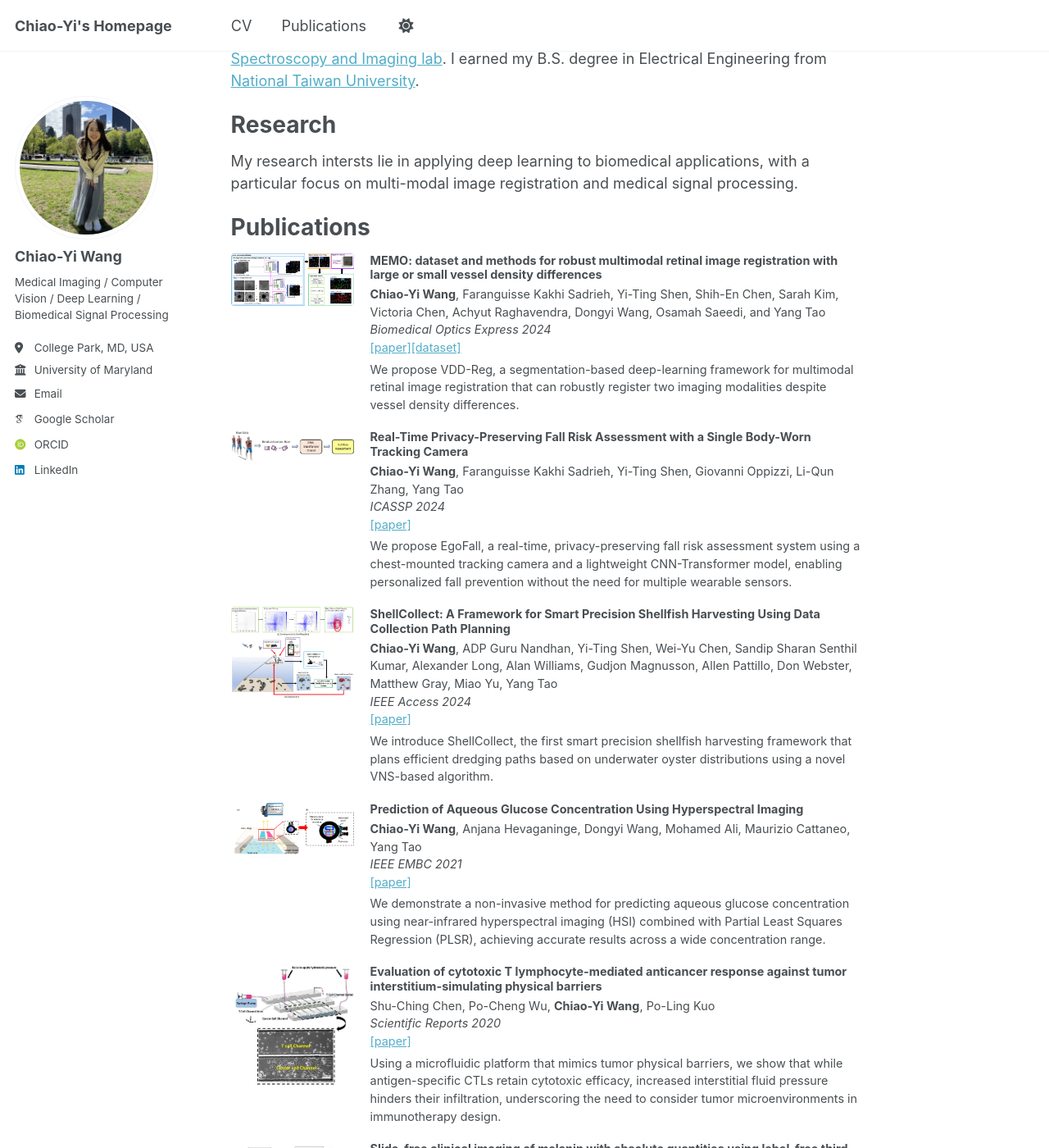
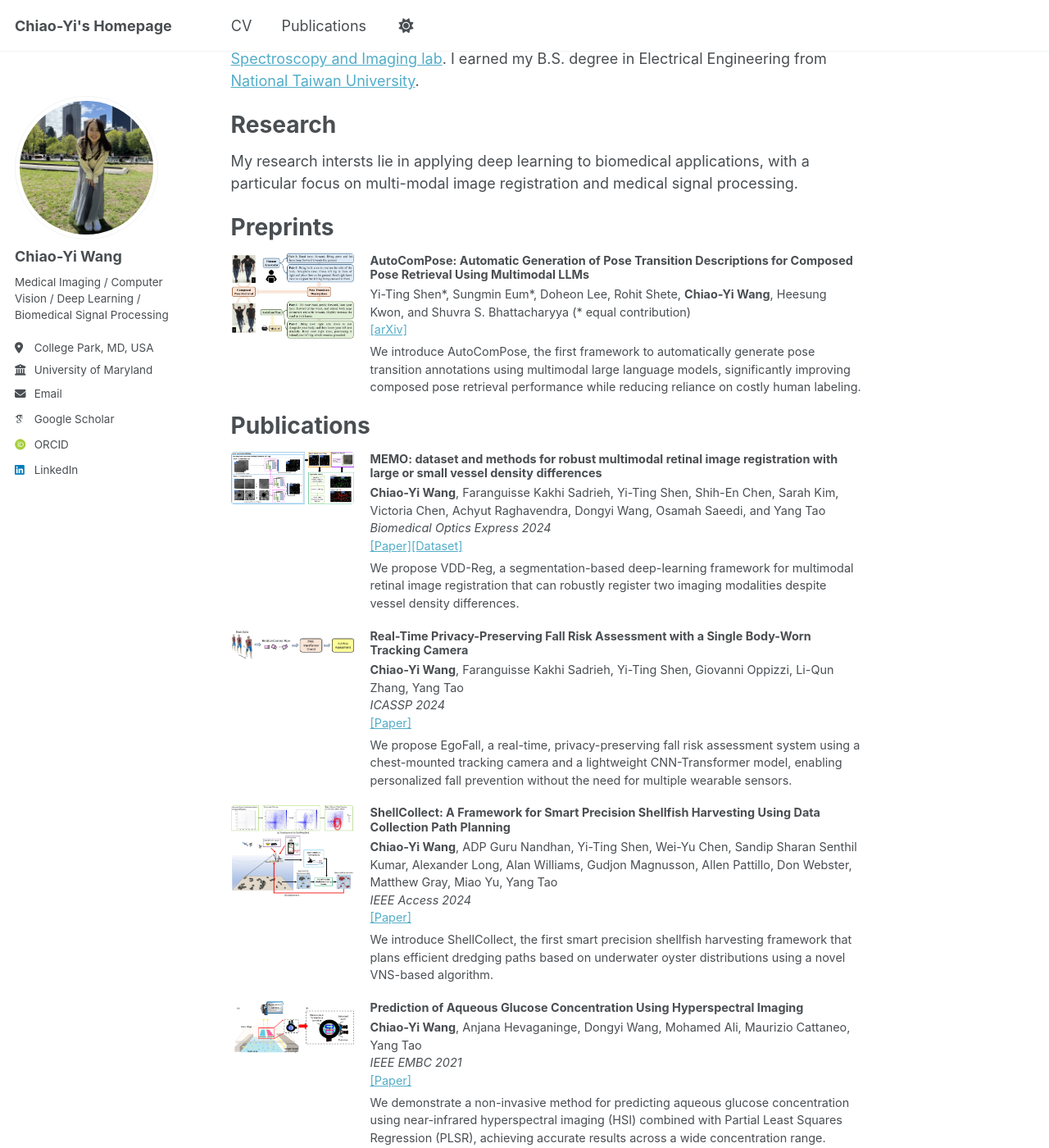
Before and after one commit to chiaoyiwang0424/chiaoyiwang0424.github.io, a Jekyll site: the page built from _pages/about.md, in a window 1280 px wide and 1400 px high, scrolled down 191 px. Shown: the whole window at 82% size. Built offline with Jekyll 4.4.1, drawn with Linux system fonts in a browser that asks for light colours; some web fonts are replaced; some of the changed text lies outside the part shown.

Commit message:
complete papers and preprints

```diff
--- a/_pages/about.md
+++ b/_pages/about.md
@@ -15,6 +15,30 @@ Research
 My research intersts lie in applying deep learning to biomedical applications, with a particular focus on multi-modal image registration and medical signal processing.
 
 
+Preprints
+======
+
+<div style="display: flex; align-items: flex-start; margin-bottom: 20px; position: relative;">
+  <img src="/images/autocompose.jpg" alt="AutoComPose" style="width: 150px; height: auto; margin-right: 20px; border-radius: 4px;" class="original-image">
+  <div>
+    <h3 style="margin: 0; font-size: 0.8em;">
+      AutoComPose: Automatic Generation of Pose Transition Descriptions for Composed Pose Retrieval Using Multimodal LLMs
+    </h3>
+    <p style="margin: 5px 0; font-size: 0.8em;">
+      Yi-Ting Shen*, Sungmin Eum*, Doheon Lee, Rohit Shete, <strong>Chiao-Yi Wang</strong>, Heesung Kwon, and Shuvra S. Bhattacharyya (* equal contribution)
+      <br>
+      <a href="https://arxiv.org/abs/2503.22884">[arXiv]</a>
+    </p>
+    <p style="margin: 0; font-size: 0.8em;">
+      We introduce AutoComPose, the first framework to automatically generate pose transition annotations using multimodal large language models, significantly improving composed pose retrieval performance while reducing reliance on costly human labeling.
+    </p>
+  </div>
+  <div class="enlarged-image-container">
+    <img src="/images/autocompose.jpg" alt="AutoComPose Enlarged" class="enlarged-image">
+  </div>
+</div>
+
+
 Publications
 ======
 
@@ -29,7 +53,7 @@ Publications
       <br>
       <em>Biomedical Optics Express 2024</em>
       <br>
-      <a href="https://doi.org/10.1364/BOE.516481">[paper]</a><a href="https://chiaoyiwang0424.github.io/MEMO/">[dataset]</a>
+      <a href="https://doi.org/10.1364/BOE.516481">[Paper]</a><a href="https://chiaoyiwang0424.github.io/MEMO/">[Dataset]</a>
     </p>
     <p style="margin: 0; font-size: 0.8em;">
       We propose VDD-Reg, a segmentation-based deep-learning framework for multimodal retinal image registration that can robustly register two imaging modalities despite vessel density differences.
@@ -51,7 +75,7 @@ Publications
       <br>
       <em>ICASSP 2024</em>
       <br>
-      <a href="https://ieeexplore.ieee.org/abstract/document/10447770">[paper]</a>
+      <a href="https://ieeexplore.ieee.org/abstract/document/10447770">[Paper]</a>
     </p>
     <p style="margin: 0; font-size: 0.8em;">
       We propose EgoFall, a real-time, privacy-preserving fall risk assessment system using a chest-mounted tracking camera and a lightweight CNN-Transformer model, enabling personalized fall prevention without the need for multiple wearable sensors.
@@ -73,7 +97,7 @@ Publications
       <br>
       <em>IEEE Access 2024</em>
       <br>
-      <a href="https://ieeexplore.ieee.org/abstract/document/10766580">[paper]</a>
+      <a href="https://ieeexplore.ieee.org/abstract/document/10766580">[Paper]</a>
     </p>
     <p style="margin: 0; font-size: 0.8em;">
       We introduce ShellCollect, the first smart precision shellfish harvesting framework that plans efficient dredging paths based on underwater oyster distributions using a novel VNS-based algorithm.
@@ -95,7 +119,7 @@ Publications
       <br>
       <em>IEEE EMBC 2021</em>
       <br>
-      <a href="https://ieeexplore.ieee.org/abstract/document/9630670">[paper]</a>
+      <a href="https://ieeexplore.ieee.org/abstract/document/9630670">[Paper]</a>
     </p>
     <p style="margin: 0; font-size: 0.8em;">
       We demonstrate a non-invasive method for predicting aqueous glucose concentration using near-infrared hyperspectral imaging (HSI) combined with Partial Least Squares Regression (PLSR), achieving accurate results across a wide concentration range.
@@ -117,7 +141,7 @@ Publications
       <br>
       <em>Scientific Reports 2020</em>
       <br>
-      <a href="https://www.nature.com/articles/s41598-020-70694-8">[paper]</a>
+      <a href="https://www.nature.com/articles/s41598-020-70694-8">[Paper]</a>
     </p>
     <p style="margin: 0; font-size: 0.8em;">
       Using a microfluidic platform that mimics tumor physical barriers, we show that while antigen-specific CTLs retain cytotoxic efficacy, increased interstitial fluid pressure hinders their infiltration, underscoring the need to consider tumor microenvironments in immunotherapy design.
@@ -139,7 +163,7 @@ Publications
       <br>
       <em>Biomedical Optics Express 2020</em>
       <br>
-      <a href="https://doi.org/10.1364/BOE.391451">[paper]</a>
+      <a href="https://doi.org/10.1364/BOE.391451">[Paper]</a>
     </p>
     <p style="margin: 0; font-size: 0.8em;">
       We present a label-free third-harmonic-generation (THG) enhancement-ratio microscopy technique that enables in vivo 3D imaging of melanin distribution in human skin with microscopic detail and absolute mass density, offering a powerful tool for noninvasive diagnosis and long-term treatment assessment of melanin-related disorders.
@@ -161,7 +185,7 @@ Publications
       <br>
       <em>Photonics MDPI 2019</em>
       <br>
-      <a href="https://www.mdpi.com/2304-6732/6/2/61">[paper]</a>
+      <a href="https://www.mdpi.com/2304-6732/6/2/61">[Paper]</a>
     </p>
     <p style="margin: 0; font-size: 0.8em;">
       We propose a fast and accurate inverse fitting method using neural networks to quantify key skin optical properties and chromophore concentrations without requiring prior knowledge of epidermis thickness, enabling practical and cost-effective in vivo skin analysis.
@@ -183,7 +207,7 @@ Publications
       <br>
       <em>Biomedical Optics Express 2018</em>
       <br>
-      <a href="https://doi.org/10.1364/BOE.9.001531">[paper]</a>
+      <a href="https://doi.org/10.1364/BOE.9.001531">[Paper]</a>
     </p>
     <p style="margin: 0; font-size: 0.8em;">
       We propose a neural network-based modeling method to efficiently and accurately extract chromophore concentrations and oxygen saturation from spatially-resolved diffuse reflectance spectra of multilayered skin, outperforming GPU-accelerated Monte Carlo simulations in both speed and fitting accuracy.
@@ -205,7 +229,7 @@ Publications
       <br>
       <em>Frontiers in Optics / Laser Science 2018</em>
       <br>
-      <a href="https://doi.org/10.1364/FIO.2018.JW3A.121">[paper]</a>
+      <a href="https://doi.org/10.1364/FIO.2018.JW3A.121">[Paper]</a>
     </p>
     <p style="margin: 0; font-size: 0.8em;">
       We present an improved inverse Monte Carlo fitting method for reliably extracting optical coefficients of the epidermis and shallow dermis from in-vivo skin reflectance spectra, achieving fitting errors below 13%.
@@ -227,7 +251,7 @@ Publications
       <br>
       <em>SPIE 2018</em>
       <br>
-      <a href="https://doi.org/10.1117/12.2289637">[paper]</a>
+      <a href="https://doi.org/10.1117/12.2289637">[Paper]</a>
     </p>
     <p style="margin: 0; font-size: 0.8em;">
       We developed a cost-effective, hand-held system using Monte Carlo simulations and diffuse reflectance spectroscopy to detect in vivo changes in dermal collagen concentration, accounting for the influence of underlying fat and muscle layers to improve measurement accuracy.
@@ -249,7 +273,7 @@ Publications
       <br>
       <em>SPIE 2018</em>
       <br>
-      <a href="https://doi.org/10.1117/12.2288876">[paper]</a>
+      <a href="https://doi.org/10.1117/12.2288876">[Paper]</a>
     </p>
     <p style="margin: 0; font-size: 0.8em;">
       We used in-vivo diffuse reflectance spectroscopy with an inverse Monte Carlo model to estimate wavelength-dependent absorption and scattering coefficients of human muscles, offering more accurate optical property measurements than traditional ex-vivo methods.
```
Also changed, not shown: images/autocompose.jpg (added).
